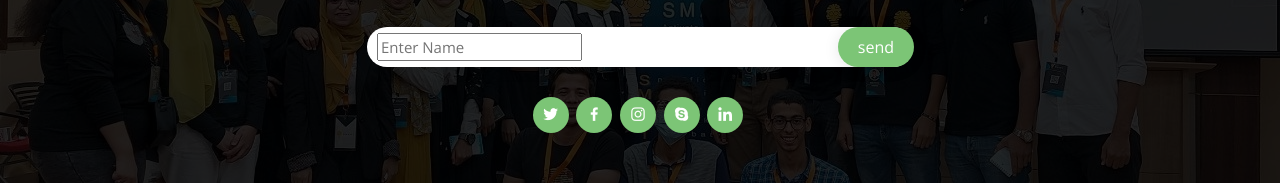
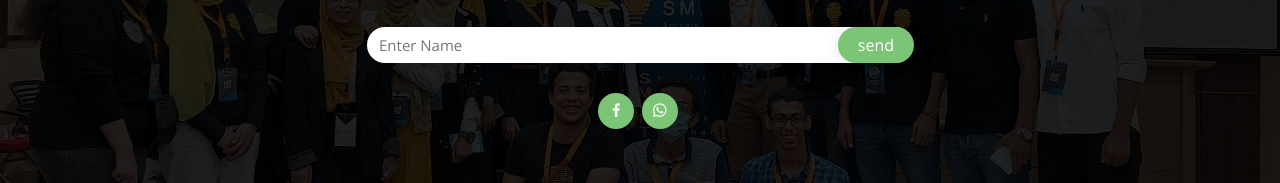
Before and after one commit to abubakr3800/eid, a plain HTML site: page index.html in a window 1280 px wide. Shown: the part 1107-1290 px from the top of the page. Drawn offline with nearby package versions, Linux system fonts and the light colour scheme.

Commit message:
some edit 2

```diff
--- a/index.html
+++ b/index.html
@@ -748,17 +748,15 @@
         <div class="row footer-newsletter justify-content-center">
           <div class="col-lg-6">
             <form action="eid.html" method="GET">
-              <input type="text" name="name" placeholder="Enter Name"><input type="submit" value="send">
+              <input style="border: 0;" type="text" name="name" placeholder="Enter Name"><input type="submit" value="send">
             </form>
           </div>
         </div>
 
         <div class="social-links">
-          <a href="#" class="twitter"><i class="bx bxl-twitter"></i></a>
-          <a href="#" class="facebook"><i class="bx bxl-facebook"></i></a>
-          <a href="#" class="instagram"><i class="bx bxl-instagram"></i></a>
-          <a href="#" class="google-plus"><i class="bx bxl-skype"></i></a>
-          <a href="#" class="linkedin"><i class="bx bxl-linkedin"></i></a>
+          <!-- <a href="#" class="twitter"><i class="bx bxl-twitter"></i></a> -->
+          <a href="https://www.facebook.com/Sohaguniversity2020/" class="facebook"><i class="bx bxl-facebook"></i></a>
+          <a href="https://api.whatsapp.com/send/?phone=01159822839&text=عيدسعيد" class="whatsapp"><i class="bx bxl-whatsapp"></i></a>
         </div>
 
       </div>
```
